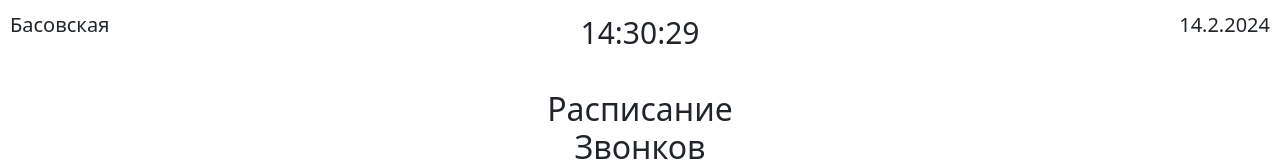
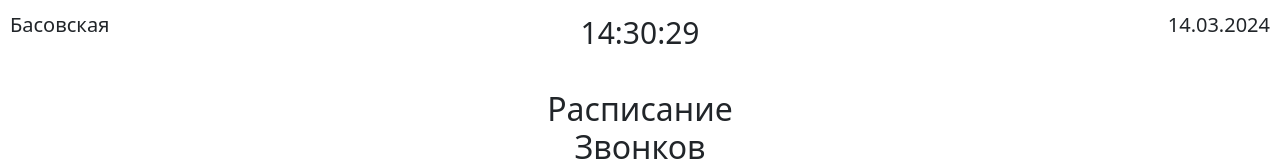
Before and after one commit to Leo-Volkov/Call, a Vue app: page / in a window 1280 px wide. Shown: the top 161 px of the page. Built offline with nearby package versions, Linux system fonts and the light colour scheme.

Commit message:
Update UserApp.vue

```diff
--- a/src/views/UserApp.vue
+++ b/src/views/UserApp.vue
@@ -18,6 +18,11 @@ export default {
             window.setInterval(() => {
                 this.date = new Date()
             }, 1000);
+        },
+        CheckingZeroAdditionTime (getTupeDate) {
+            if (getTupeDate < 10) {
+                return "0"
+            }
         }
     }
 }
@@ -27,8 +32,8 @@ export default {
 
     <header class=" row">
         <div class="name_college col">Басовская</div>
-        <div class="time col">{{ this.date.getHours() }}:{{ this.date.getMinutes() }}:{{ this.date.getSeconds() }}</div>
-        <div class="date col">{{ this.date.getDate() }}.{{ this.date.getMonth() }}.{{ this.date.getFullYear() }}</div>
+        <div class="time col">{{ CheckingZeroAdditionTime(this.date.getHours()) }}{{ this.date.getHours() }}:{{ CheckingZeroAdditionTime(this.date.getMinutes()) }}{{ this.date.getMinutes() }}:{{ CheckingZeroAdditionTime(this.date.getSeconds()) }}{{ this.date.getSeconds() }}</div>
+        <div class="date col">{{ CheckingZeroAdditionTime(this.date.getDate()) }}{{ this.date.getDate() }}.{{ CheckingZeroAdditionTime(this.date.getMonth() + 1) }}{{ this.date.getMonth() + 1 }}.{{ this.date.getFullYear() }}</div>
     </header>
 
     <h2>Расписание <br> Звонков</h2>
```
